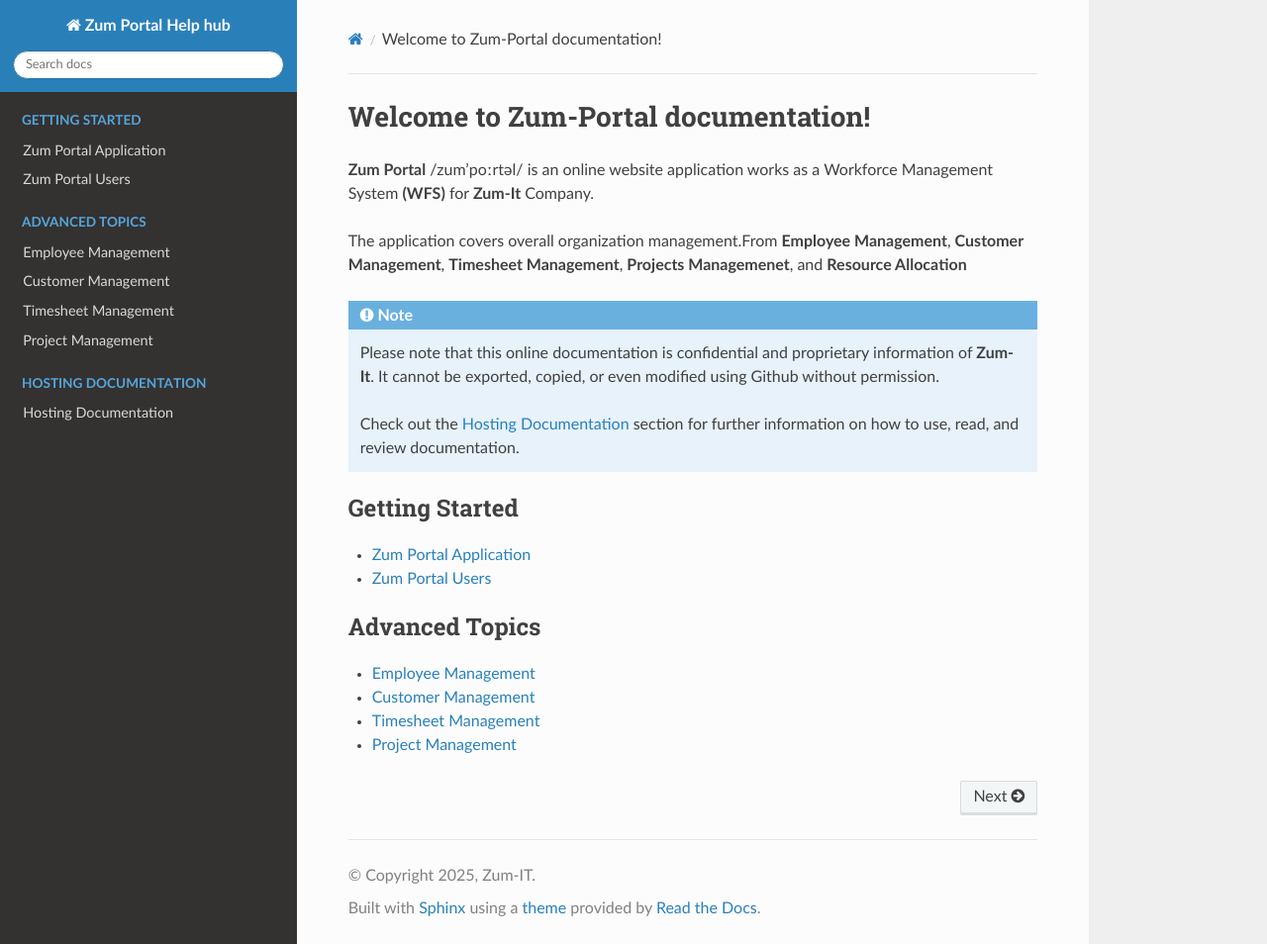
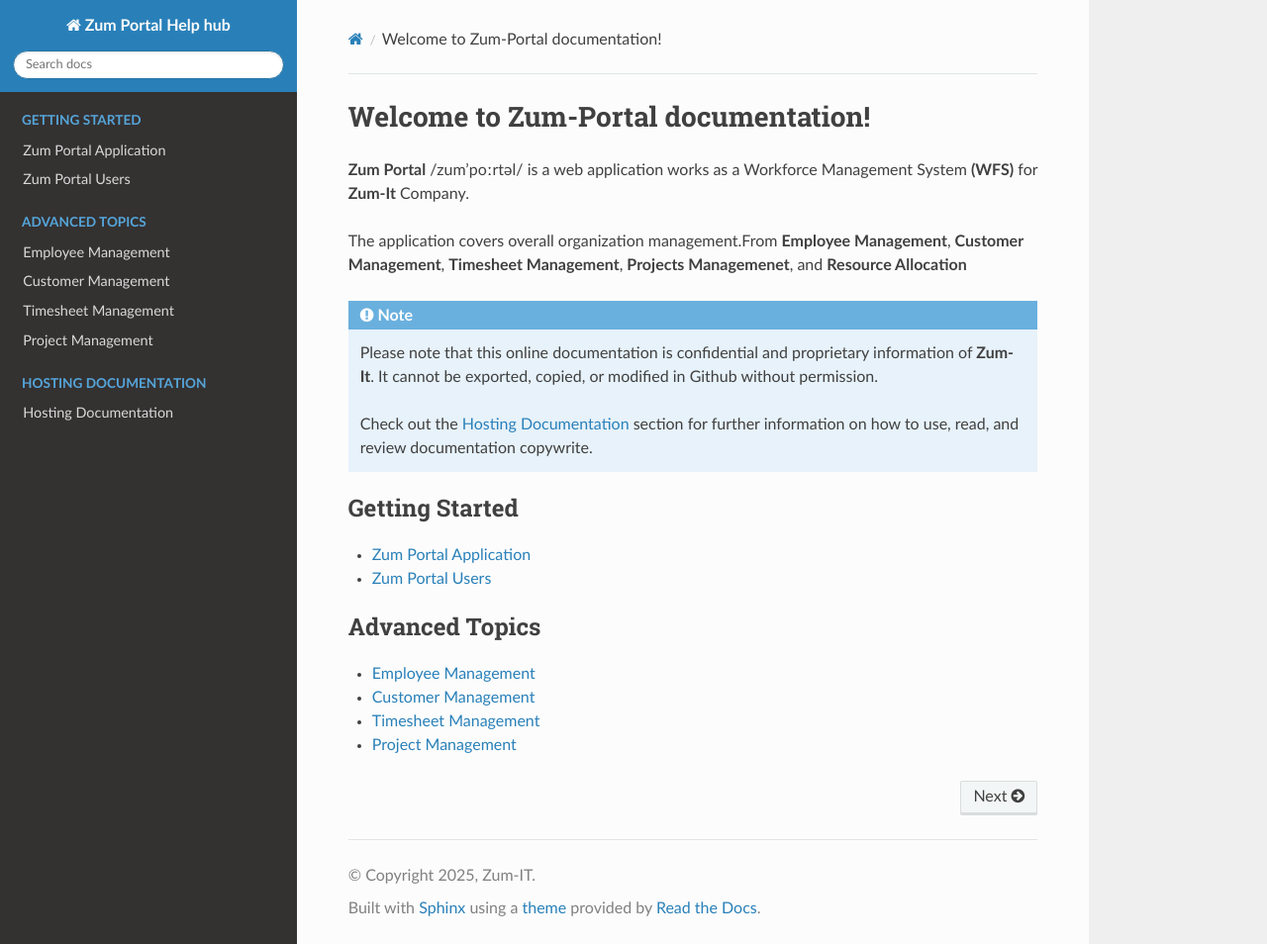
Before and after one commit to ghadiben0/Project-Zum-Portal, a Sphinx documentation site: the page built from docs/source/index.rst, in a window 1280 px wide and 954 px high. Shown: the whole window at 99% size. Built offline with Sphinx 7.4.7 and the Read the Docs theme 3.1.0, drawn with Linux system fonts in a browser that asks for light colours.

Commit message:
Update index.rst

```diff
--- a/docs/source/index.rst
+++ b/docs/source/index.rst
@@ -6,15 +6,15 @@
    :caption: Getting Started
    :titlesonly:
 
-**Zum Portal** /zum'poːrtəl/ is an online website application works as a Workforce Management System **(WFS)** for  **Zum-It** Company.
+**Zum Portal** /zum'poːrtəl/ is a web application works as a Workforce Management System **(WFS)** for **Zum-It** Company.
 
 The application covers overall organization management.From **Employee Management**, **Customer Management**, **Timesheet Management**, **Projects Managemenet**, and **Resource Allocation**
 
 .. note::
 
-   Please note that this online documentation is confidential and proprietary information of **Zum-It**. It cannot be exported, copied, or even modified using Github without permission.
+   Please note that this online documentation is confidential and proprietary information of **Zum-It**. It cannot be exported, copied, or modified in Github without permission.
 
-   Check out the :doc:`usage` section for further information on how to use, read, and review documentation.
+   Check out the :doc:`usage` section for further information on how to use, read, and review documentation copywrite.
 
 .. toctree::
    :maxdepth: 2
```
